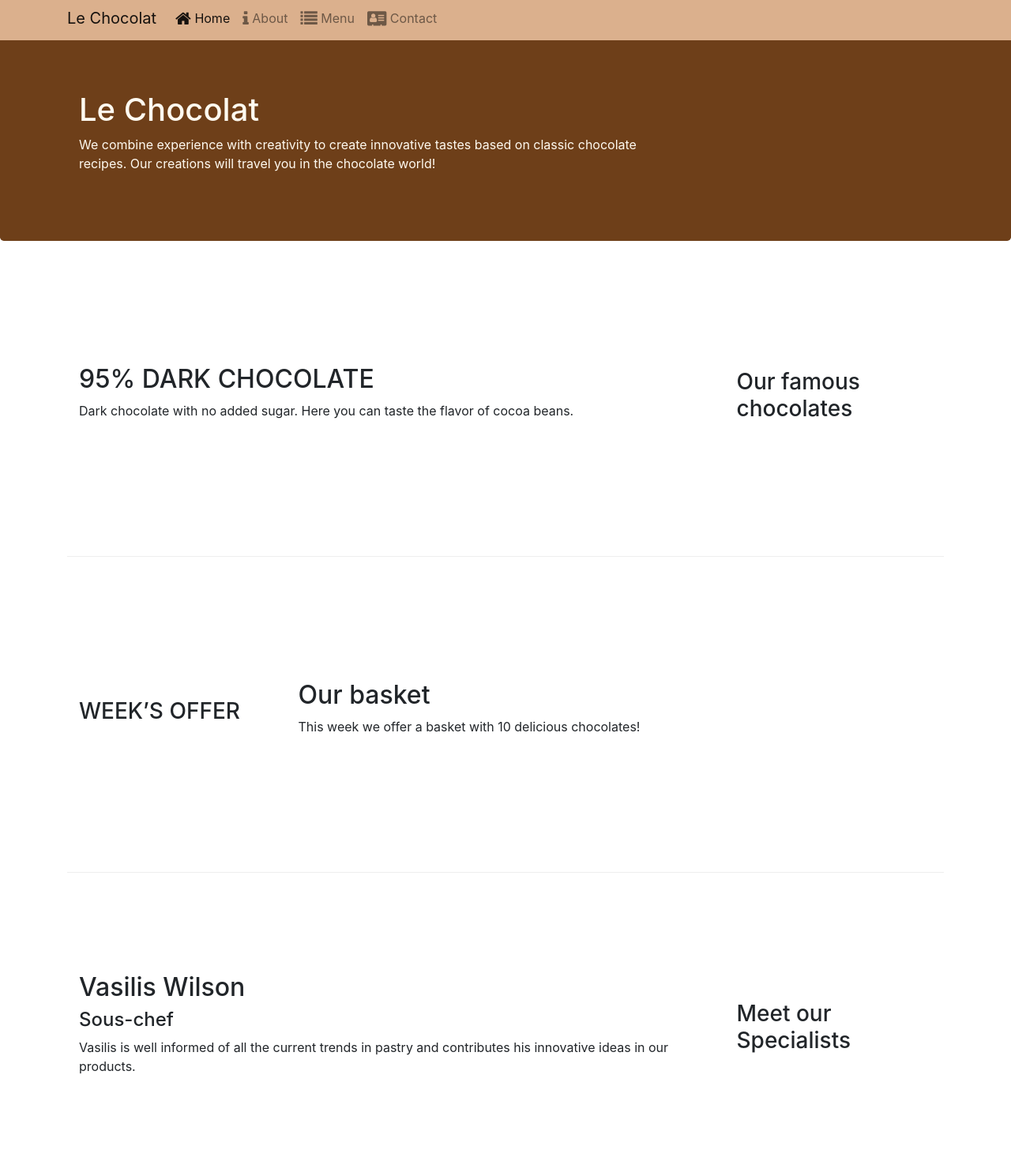
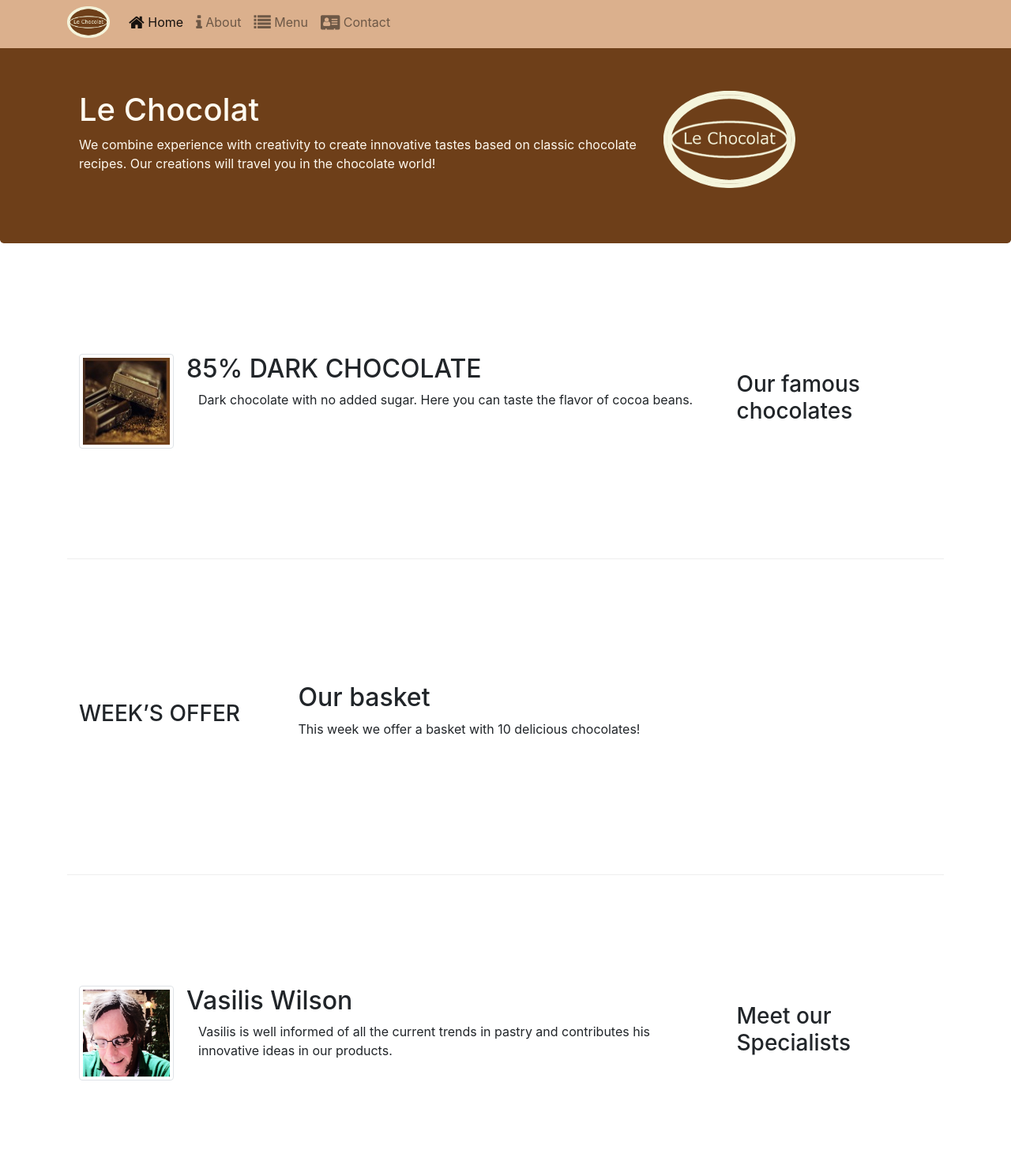
Before and after one commit to stefanosdvv/lechocolat, a website: page index.html in a window 1280 px wide. Shown: the part 5-1480 px from the top of the page at 79% size. Drawn offline with nearby package versions, Linux system fonts and the light colour scheme.

Commit message:
Images and Media

```diff
--- a/index.html
+++ b/index.html
@@ -12,12 +12,13 @@
     <link rel="stylesheet" href="node_modules/font-awesome/css/font-awesome.min.css">
     <title>Le Chocolat</title>
 </head>
+<!--NAVIGATION-->
 
 <body>
     <nav class="navbar navbar-expand-md navbar-light bg-light fixed-top ">
         <div class="container">
-            <a class="navbar-brand" href="./index.html">Le Chocolat</a>
-            <button class="navbar-toggler" type="button" data-toggle="collapse" data-target="#Navbar">
+            <a class="navbar-brand" href="./index.html"><img src="images/logo.png" height="40" width="54"></a> <button
+                class="navbar-toggler" type="button" data-toggle="collapse" data-target="#Navbar">
                 <span class="navbar-toggler-icon"></span>
             </button>
             <div class="collapse navbar-collapse" id="Navbar">
@@ -38,56 +39,73 @@
             </div>
         </div>
     </nav>
-    <header class = "jumbotron">
-        <div class = "container">
-            <div class = "row row-header">
+    <!--HEADER-->
+    <header class="jumbotron">
+        <div class="container">
+            <div class="row row-header">
                 <div class="col-12 col-sm-8">
                     <h1>Le Chocolat</h1>
-                    <p>We combine experience with creativity to create innovative tastes based on classic chocolate recipes. Our creations will travel you in the chocolate world!</p>
+                    <p>We combine experience with creativity to create innovative tastes based on classic chocolate
+                        recipes. Our creations will travel you in the chocolate world!</p>
                 </div>
                 <div class="col col-sm">
+                    <img src="images/logo.png" class="img-fluid">
                 </div>
             </div>
         </div>
     </header>
-
-    <div class = "container">
-        <div class = "row flex-row-reverse row-content align-items-center"> <!--first row content-->
+    <!--MAIN CONTENT-->
+    <div class="container">
+        <div class="row flex-row-reverse row-content align-items-center">
+            <!--first row content-->
             <div class="col-sm-4 col-md-3">
                 <h3>Our famous chocolates</h3>
             </div>
             <div class="col-sm col-md">
-                <h2>95% DARK CHOCOLATE</h2>
-                <p>Dark chocolate with no added sugar. Here you can taste the flavor of cocoa beans.</p>
+                <div class="media">
+                    <img class="d-flex mr-3 img-thumbnail align-self-center" src="images/dark85.jpg" alt="85% DARK CHOCOLATE">
+                    <div class="media-body">
+                        <h2 class="mt-0">85% DARK CHOCOLATE</h2>
+                        <p class="col d-none d-md-block">Dark chocolate with no added sugar.
+                            Here you can taste the flavor of cocoa beans.</p>
+                    </div>
+                </div>
             </div>
         </div>
 
 
-        <div class = "row row-content align-items-center"> <!--second row content-->
-            <div class = "col-sm-4 col-md-3">
+        <div class="row row-content align-items-center">
+            <!--second row content-->
+            <div class="col-sm-4 col-md-3">
                 <h3>WEEK’S OFFER</h3>
             </div>
-            <div class = "col-sm col-md">
+            <div class="col-sm col-md">
                 <h2>Our basket</h2>
                 <p>This week we offer a basket with 10 delicious chocolates! </p>
             </div>
         </div>
 
-        <div class = "row flex-row-reverse row-content align-items-center"> <!--third row content-->
-            <div class = "col-sm-4 col-md-3">
-                <h3>Meet our  Specialists</h3>
+        <div class="row flex-row-reverse row-content align-items-center">
+            <!--third row content-->
+            <div class="col-sm-4 col-md-3">
+                <h3>Meet our Specialists</h3>
             </div>
-            <div class = "col-sm col-md">
-                <h2>Vasilis Wilson </h2>
-                <h4>Sous-chef</h4>
-                <p>Vasilis is well informed of all the current trends in pastry and contributes his innovative ideas in our products.</p>
+            <div class="col-sm col-md">
+                <div class="media">
+                    <img class="d-flex mr-3 img-thumbnail align-self-center" src="images/cartoonVasilis.png" alt="Vasilis Wilson">
+                    <div class="media-body">
+                        <h2 class="mt-0">Vasilis Wilson</h2>
+                        <p class="col d-none d-md-block">Vasilis is well informed of all the current
+                            trends in pastry and contributes his innovative ideas in our products.</p>
                     </div>
                 </div>
             </div>
-
+        </div>
+    </div>
+    <!--FOOTER-->
     <footer class="footer">
-        <div class = "container">
-            <div class = "row">
+        <div class="container">
+            <div class="row">
                 <div class="col-5 offset-1 col-sm-2">
                     <h5>Links</h5>
                     <ul class="list-unstyled">
@@ -111,8 +129,8 @@
                     </address>
                 </div>
                 <div class="col col-sm-4 align-self-center">
-                    <div style="text-align:center" class= "col-auto" >
-                        <a class="btn btn-social-icon btn-google-plus" href ="http://google.com/+">
+                    <div style="text-align:center" class="col-auto">
+                        <a class="btn btn-social-icon btn-google-plus" href="http://google.com/+">
                             <i class="fa fa-google-plus"></i></a>
                         <a class="btn btn-social-icon btn-facebook" href="http://www.facebook.com/profile.php?id=">
                             <i class="fa fa-facebook"></i></a>
```
Also changed, not shown: aboutus.html (+2 -0 lines), images/cartoonVasilis.png (added), images/dark85.jpg (added), images/logo.png (added), images/promotion.jpg (added). Lines whose indentation alone changed are shown as unchanged.
